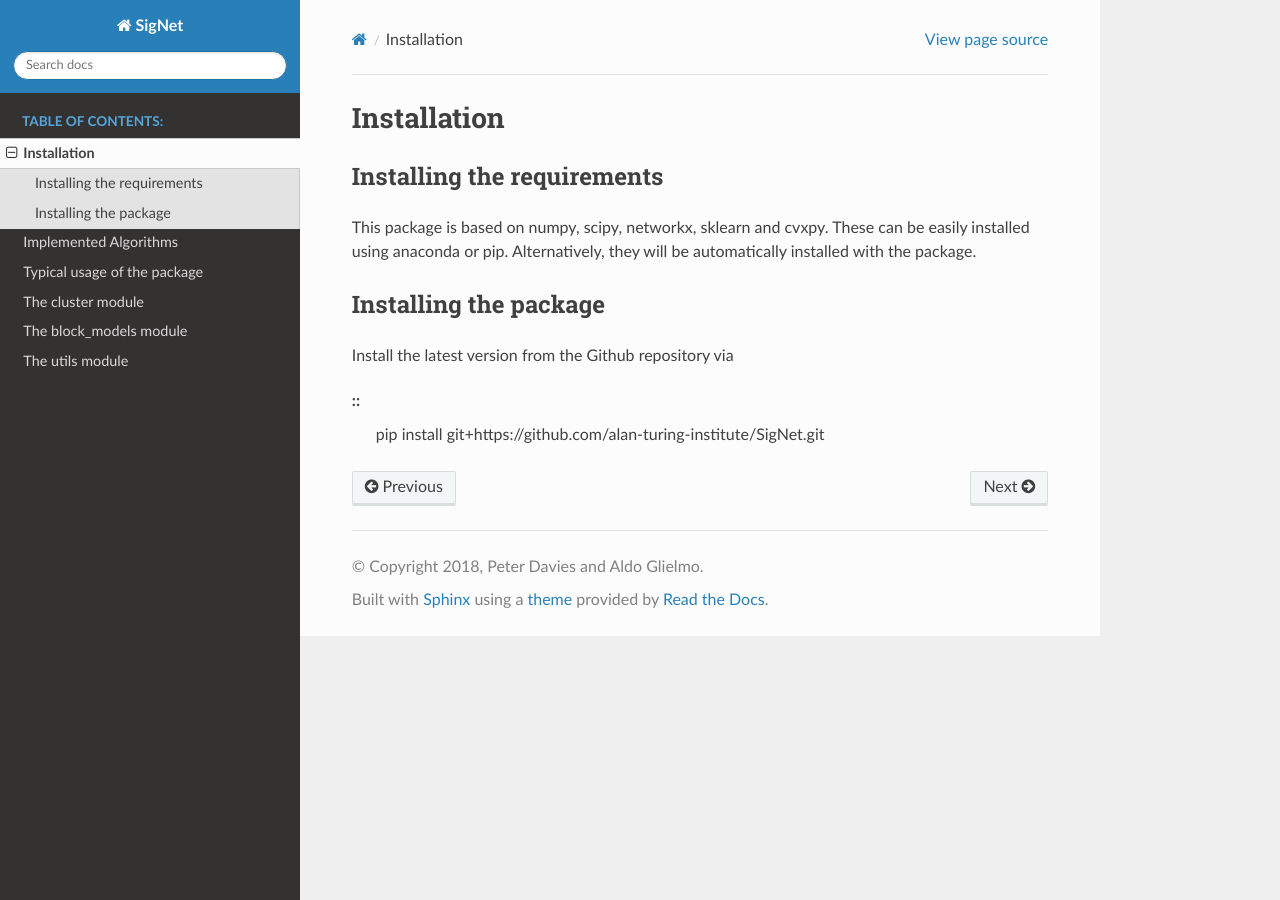
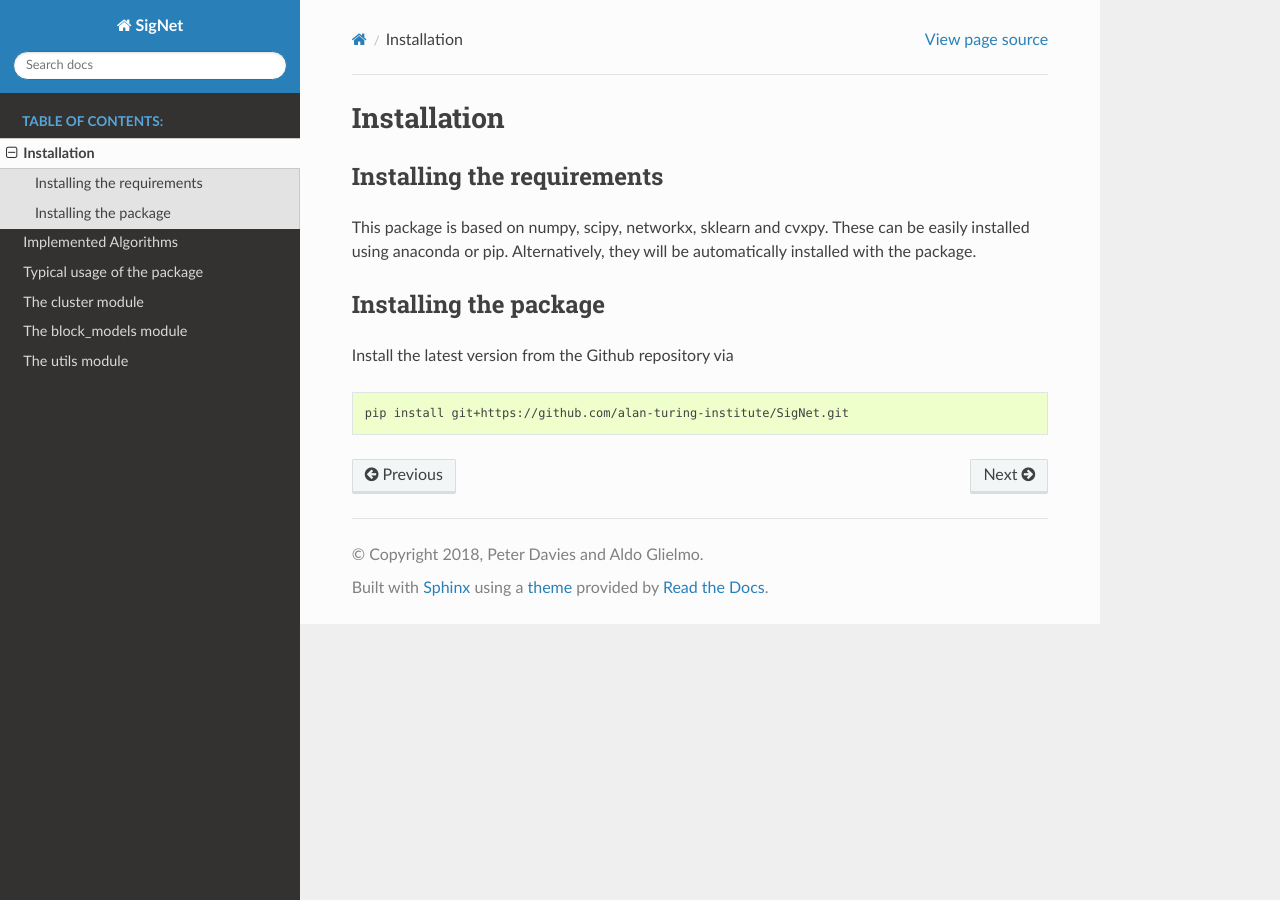
Before and after one commit to alan-turing-institute/SigNet, a Sphinx documentation site: the page built from docs/source/installation.rst, in a window 1280 px wide. Built offline with Sphinx 7.4.7 and the Read the Docs theme 2.0.0, drawn with Linux system fonts in a browser that asks for light colours.

Commit message:
code-block, try2

```diff
--- a/docs/source/installation.rst
+++ b/docs/source/installation.rst
@@ -10,12 +10,11 @@ Installing the requirements
 This package is based on numpy, scipy, networkx, sklearn and cvxpy. These can be easily installed using anaconda or pip. Alternatively, they will be automatically installed with the package.
 
 
-
-
 Installing the package
 ----------------------
 
 Install the latest version from the Github repository via
 
-::
+.. code-block:: bash
+
 	pip install git+https://github.com/alan-turing-institute/SigNet.git
```
